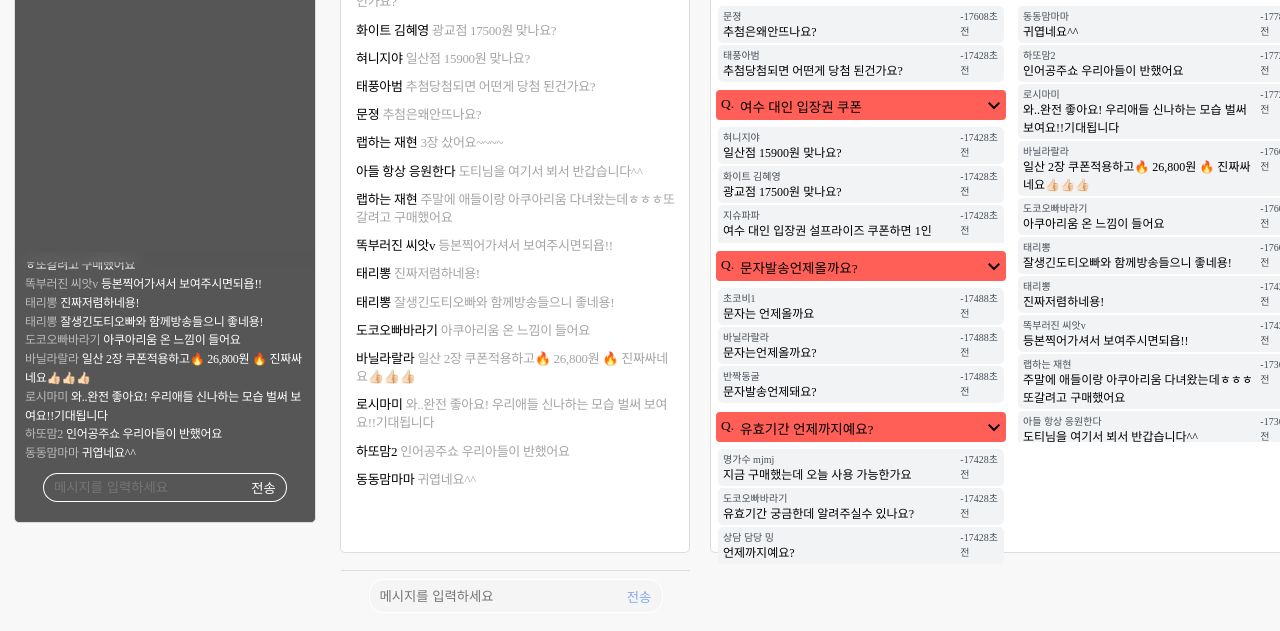
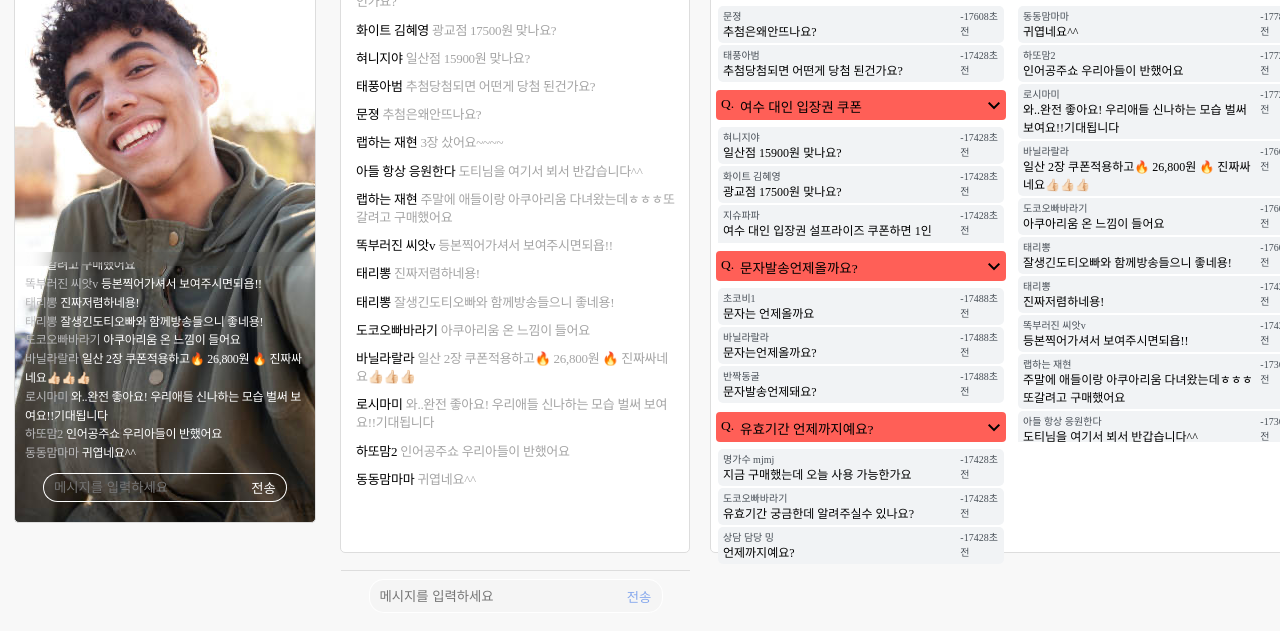
Before and after one commit to SEOULIST-LAB/grip_demo, a plain HTML site: page index.html in a window 1280 px wide. Shown: the part 169-800 px from the top of the page. Drawn offline with nearby package versions, Linux system fonts and the light colour scheme; the site is published under a folder, as on GitHub Pages, so addresses that start at the root find nothing; a web font is replaced by a local one.

Commit message:
fix background img

```diff
--- a/iphone.css
+++ b/iphone.css
@@ -58,7 +58,7 @@
     width: 300px;
     height: 600px;
     background-color: #565656;
-    background-image: url('/img/background.png');
+    background-image: url('./img/background.png');
     background-position:center;
 }
 /*
```
